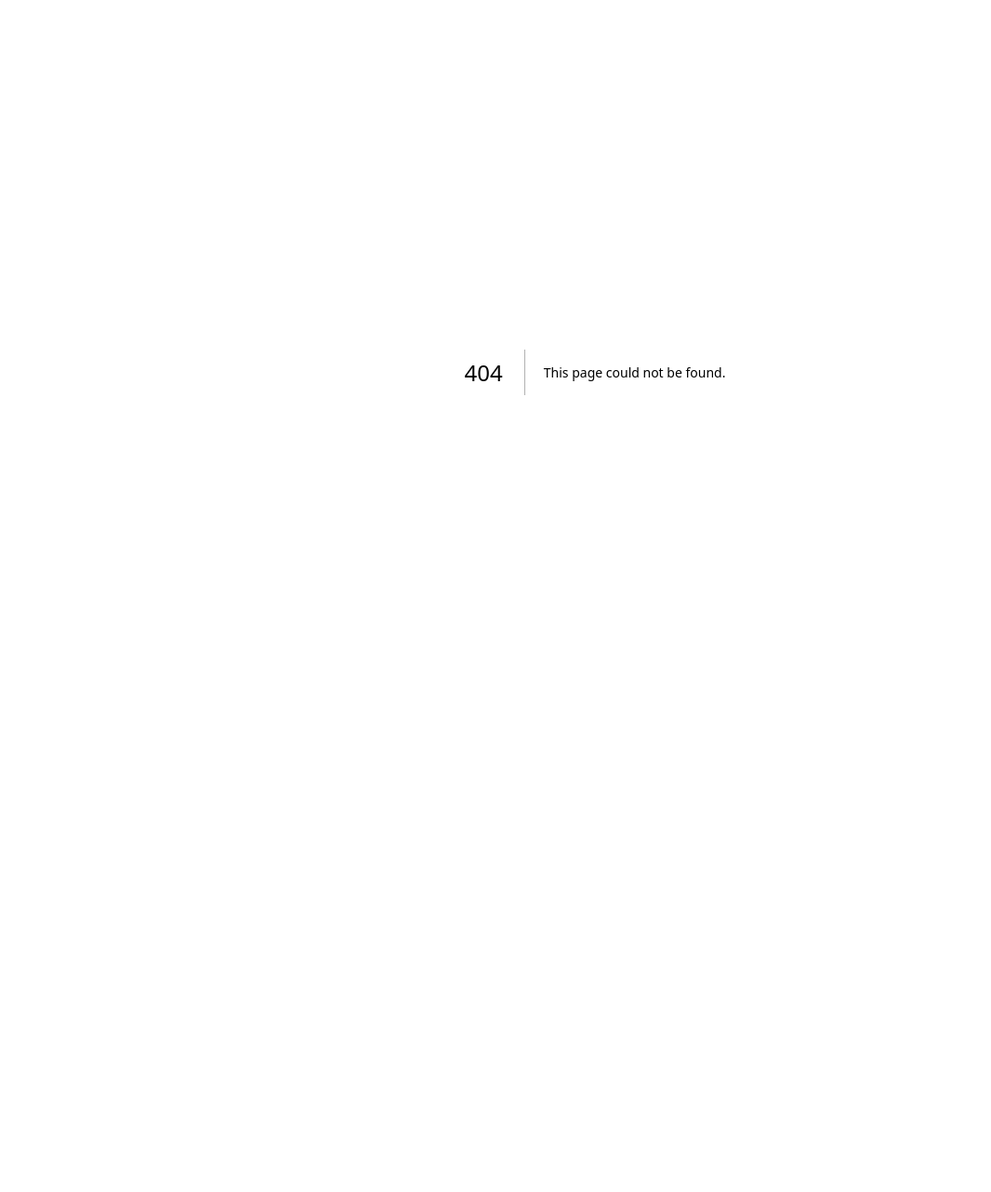
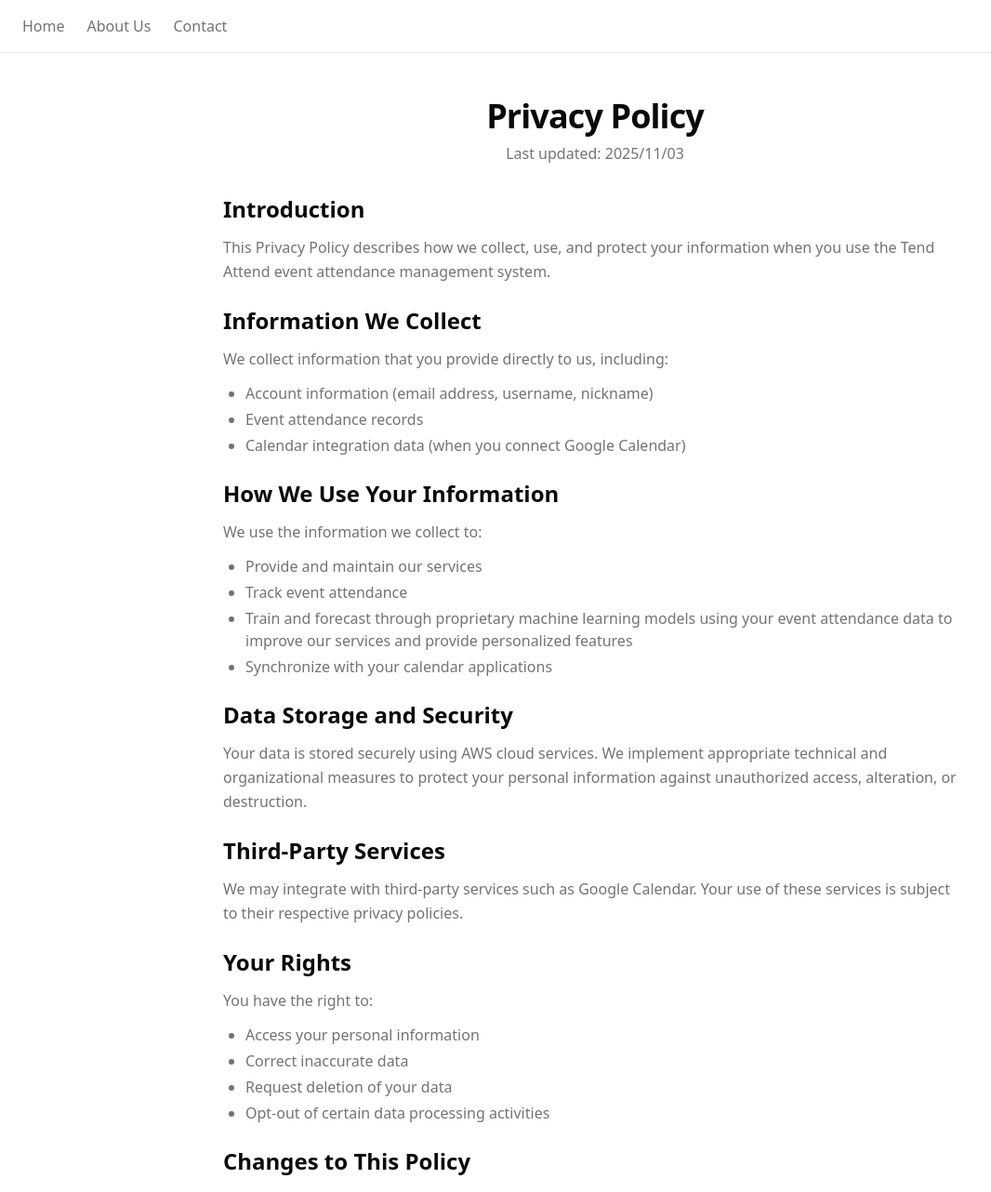
Before and after one commit to himura467/tend-attend, a Next.js app in the folder frontend/: page /1/privacy in a window 1280 px wide. Before the commit this address had no page. Shown: the top 1282 px of the page at 93% size, without its empty margins (0-1066 px from the left). Before the commit the page ends 800 px from the top, so only its background shows below. Built offline with nearby package versions, Linux system fonts and the light colour scheme.

Commit message:
feat: privacy policy

```diff
--- /dev/null
+++ b/frontend/src/app/[locale]/privacy/page.tsx
@@ -0,0 +1,94 @@
+import { DialogTemplate } from "@/components/templates/DialogTemplate";
+import { NextPage } from "next";
+import Link from "next/link";
+import React from "react";
+
+const PrivacyPolicyPage: NextPage = (): React.JSX.Element => {
+  return (
+    <DialogTemplate>
+      <div className="w-full max-w-[800px] space-y-8">
+        <div className="text-center">
+          <h1 className="text-foreground text-3xl font-bold tracking-tight sm:text-4xl">Privacy Policy</h1>
+          <p className="text-muted-foreground mt-2">Last updated: 2025/11/03</p>
+        </div>
+        <div className="text-foreground space-y-6">
+          <section className="space-y-3">
+            <h2 className="text-2xl font-semibold">Introduction</h2>
+            <p className="text-muted-foreground leading-relaxed">
+              This Privacy Policy describes how we collect, use, and protect your information when you use the Tend
+              Attend event attendance management system.
+            </p>
+          </section>
+          <section className="space-y-3">
+            <h2 className="text-2xl font-semibold">Information We Collect</h2>
+            <p className="text-muted-foreground leading-relaxed">
+              We collect information that you provide directly to us, including:
+            </p>
+            <ul className="text-muted-foreground ml-6 list-disc space-y-1">
+              <li>Account information (email address, username, nickname)</li>
+              <li>Event attendance records</li>
+              <li>Calendar integration data (when you connect Google Calendar)</li>
+            </ul>
+          </section>
+          <section className="space-y-3">
+            <h2 className="text-2xl font-semibold">How We Use Your Information</h2>
+            <p className="text-muted-foreground leading-relaxed">We use the information we collect to:</p>
+            <ul className="text-muted-foreground ml-6 list-disc space-y-1">
+              <li>Provide and maintain our services</li>
+              <li>Track event attendance</li>
+              <li>
+                Train and forecast through proprietary machine learning models using your event attendance data to
+                improve our services and provide personalized features
+              </li>
+              <li>Synchronize with your calendar applications</li>
+            </ul>
+          </section>
+          <section className="space-y-3">
+            <h2 className="text-2xl font-semibold">Data Storage and Security</h2>
+            <p className="text-muted-foreground leading-relaxed">
+              Your data is stored securely using AWS cloud services. We implement appropriate technical and
+              organizational measures to protect your personal information against unauthorized access, alteration, or
+              destruction.
+            </p>
+          </section>
+          <section className="space-y-3">
+            <h2 className="text-2xl font-semibold">Third-Party Services</h2>
+            <p className="text-muted-foreground leading-relaxed">
+              We may integrate with third-party services such as Google Calendar. Your use of these services is subject
+              to their respective privacy policies.
+            </p>
+          </section>
+          <section className="space-y-3">
+            <h2 className="text-2xl font-semibold">Your Rights</h2>
+            <p className="text-muted-foreground leading-relaxed">You have the right to:</p>
+            <ul className="text-muted-foreground ml-6 list-disc space-y-1">
+              <li>Access your personal information</li>
+              <li>Correct inaccurate data</li>
+              <li>Request deletion of your data</li>
+              <li>Opt-out of certain data processing activities</li>
+            </ul>
+          </section>
+          <section className="space-y-3">
+            <h2 className="text-2xl font-semibold">Changes to This Policy</h2>
+            <p className="text-muted-foreground leading-relaxed">
+              We may update this Privacy Policy from time to time. We will notify you of any changes by posting the new
+              Privacy Policy on this page.
+            </p>
+          </section>
+          <section className="space-y-3">
+            <h2 className="text-2xl font-semibold">Contact Us</h2>
+            <p className="text-muted-foreground leading-relaxed">
+              If you have any questions about this Privacy Policy, please visit our{" "}
+              <Link href="/about-us" className="text-primary font-medium hover:underline">
+                About Us
+              </Link>{" "}
+              page.
+            </p>
+          </section>
+        </div>
+      </div>
+    </DialogTemplate>
+  );
+};
+
+export default PrivacyPolicyPage;
```
